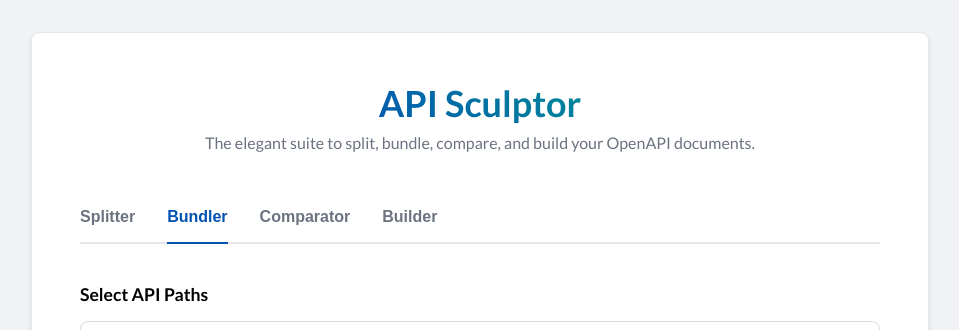
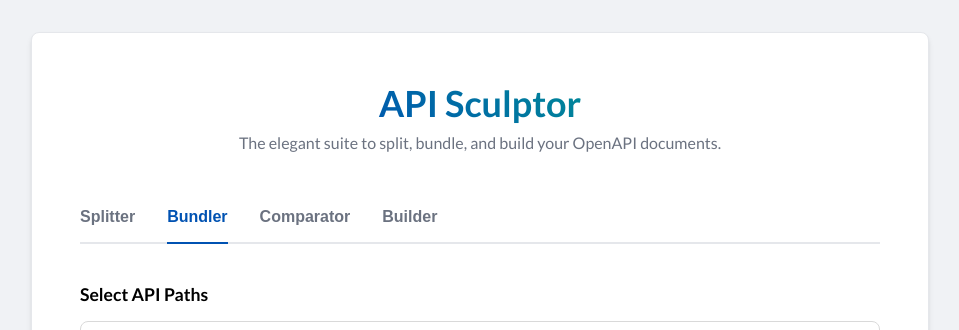
Before and after one commit to kstevejose/API_Sculptor, a Flask app: page / in a window 1280 px wide. Shown: the top 330 px of the page, without its empty margins (160-1119 px from the left). Run offline with Flask 3, Linux system fonts and the light colour scheme; some libraries are stand-ins or nearby versions.

Commit message:
modified index file

```diff
--- a/templates/index.html
+++ b/templates/index.html
@@ -91,7 +91,7 @@
     <div class="container">
         <header>
             <h1>API Sculptor</h1>
-            <p>The elegant suite to split, bundle, compare, and build your OpenAPI documents.</p>
+            <p>The elegant suite to split, bundle, and build your OpenAPI documents.</p>
         </header>
 
         <div class="tabs">
```
